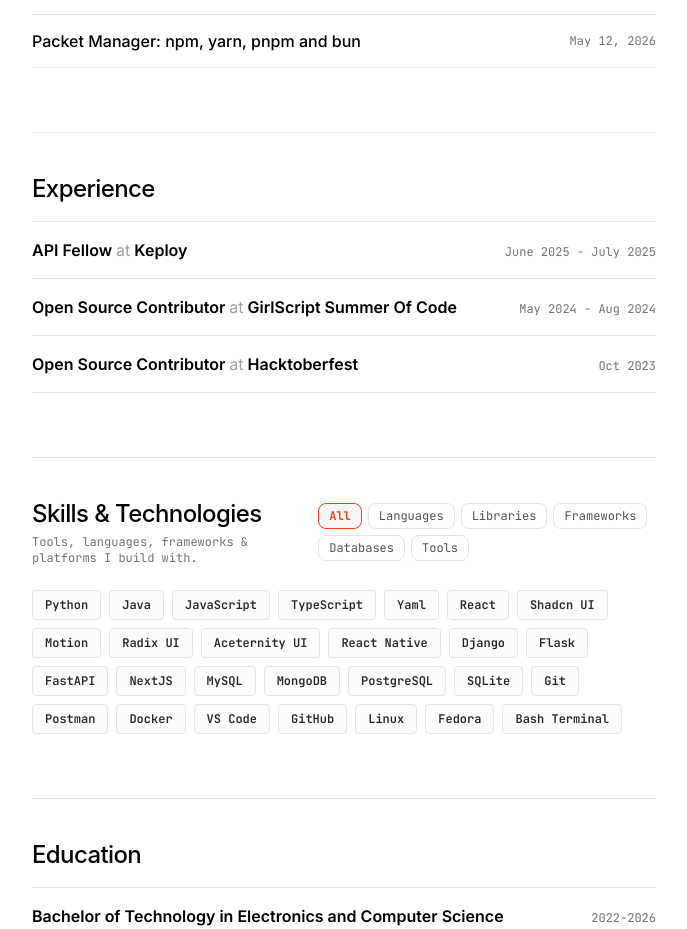
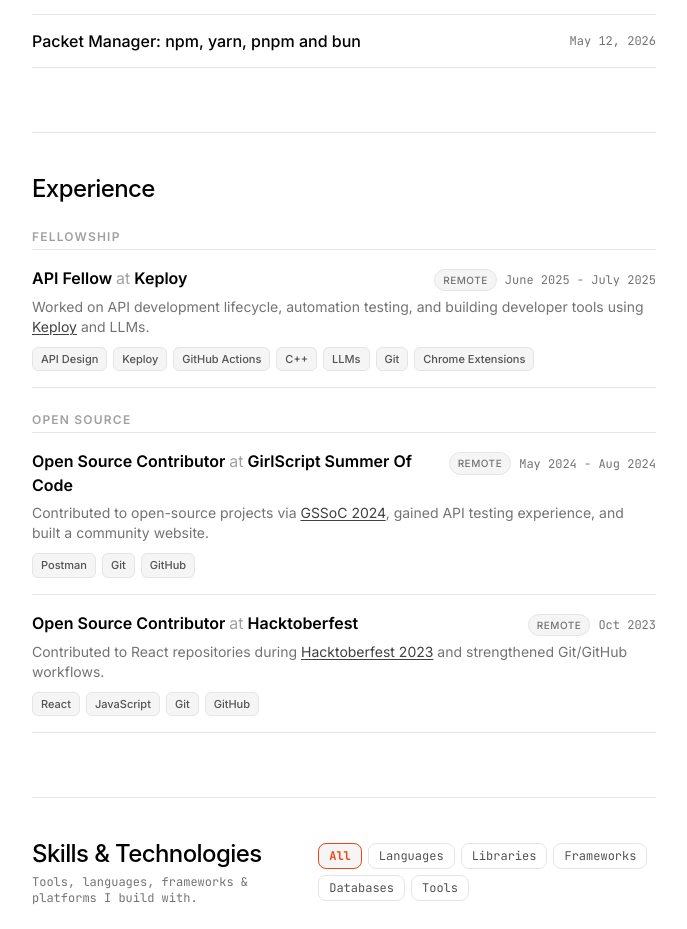
Before and after one commit to eatulrajput/my-website, a Next.js app: page / in a window 1280 px wide. Shown: the part 924-1853 px from the top of the page, without its empty margins (296-983 px from the left). Built offline with nearby package versions, Linux system fonts and the light colour scheme.

Commit message:
feat: group experiences by category and add location, description, and skills metadata

```diff
--- a/src/components/Home/Experience.tsx
+++ b/src/components/Home/Experience.tsx
@@ -1,15 +1,22 @@
-import { experienceData } from "@/data/ExperienceData";
+import { groupedExperienceData } from "@/data/ExperienceData";
 
 const Experience = () => {
   return (
-    <section id="experience" className="flex flex-col gap-4 text-left border-t border-neutral-200 dark:border-neutral-800 pt-10">
+    <section id="experience" className="flex flex-col gap-6 text-left border-t border-neutral-200 dark:border-neutral-800 pt-10">
       <h2 className="text-2xl font-medium tracking-tight text-black dark:text-white font-sans">
         Experience
       </h2>
 
-      {/* Experience Stacked List */}
+      {groupedExperienceData.map((group) => (
+        <div key={group.category} className="flex flex-col gap-1">
+          {/* Category sub-heading */}
+          <h3 className="text-xs font-semibold uppercase tracking-widest text-neutral-400 dark:text-neutral-500">
+            {group.category}
+          </h3>
+
+          {/* Items in this category */}
           <div className="flex flex-col divide-y divide-neutral-200 dark:divide-neutral-800 border-y border-neutral-200 dark:border-neutral-800">
-        {experienceData.map((item) => (
+            {group.items.map((item) => (
               <div key={item.id} className="py-4 flex flex-col gap-1.5">
                 <div className="flex flex-col sm:flex-row sm:items-baseline justify-between gap-1">
                   <span className="font-semibold text-base text-black dark:text-white">
@@ -23,13 +30,39 @@
                       {item.OrganisationName}
                     </a>
                   </span>
-              <span className="text-xs font-mono text-neutral-500 dark:text-neutral-400 shrink-0">
+                  <div className="flex items-center gap-2 shrink-0">
+                    {item.location && (
+                      <span className="text-[10px] font-medium uppercase tracking-wider px-2 py-0.5 rounded-full bg-neutral-100 dark:bg-neutral-800 text-neutral-500 dark:text-neutral-400 border border-neutral-200 dark:border-neutral-700">
+                        {item.location}
+                      </span>
+                    )}
+                    <span className="text-xs font-mono text-neutral-500 dark:text-neutral-400">
                       {item.duration}
                     </span>
                   </div>
                 </div>
+                {item.description && (
+                  <p className="text-sm text-neutral-500 dark:text-neutral-400 [&_a]:underline [&_a]:underline-offset-2 [&_a]:text-neutral-700 dark:[&_a]:text-neutral-300 [&_a]:hover:text-black dark:[&_a]:hover:text-white [&_a]:transition-colors">
+                    {item.description}
+                  </p>
+                )}
+                {item.skills && item.skills.length > 0 && (
+                  <div className="flex flex-wrap gap-1.5 mt-1">
+                    {item.skills.map((skill) => (
+                      <span
+                        key={skill}
+                        className="text-[11px] font-medium px-2 py-0.5 rounded-md bg-neutral-100 dark:bg-neutral-800/60 text-neutral-600 dark:text-neutral-400 border border-neutral-200 dark:border-neutral-700/50"
+                      >
+                        {skill}
+                      </span>
                     ))}
                   </div>
+                )}
+              </div>
+            ))}
+          </div>
+        </div>
+      ))}
     </section>
   );
 };
--- a/src/data/ExperienceData.tsx
+++ b/src/data/ExperienceData.tsx
@@ -1,4 +1,12 @@
 import { IconBriefcase } from "@tabler/icons-react";
+
+export type ExperienceCategory = "Work Experience" | "Fellowship" | "Open Source";
+
+export const categoryDisplayOrder: ExperienceCategory[] = [
+  "Work Experience",
+  "Fellowship",
+  "Open Source",
+];
 
 export interface ExperienceItem {
   id: string | number;
@@ -7,6 +15,10 @@
   duration: string;
   startDate: string; // YYYY-MM format for comparison
   endDate?: string;   // YYYY-MM format or "Present"
+  category: ExperienceCategory;
+  location?: "Remote" | "On-site" | "Hybrid";
+  description?: React.ReactNode;
+  skills?: string[];
   OrgWebsiteLink?: string;
   OrganizationLogo?: string;
   icon?: React.ReactNode;
@@ -22,8 +34,12 @@
     duration: "June 2025 - July 2025",
     startDate: "2025-06",
     endDate: "2025-07",
+    location: "Remote",
+    category: "Fellowship",
+    description: (<>Worked on API development lifecycle, automation testing, and building developer tools using <a href="https://keploy.io/" target="_blank" rel="noopener noreferrer">Keploy</a> and LLMs.</>),
     OrgWebsiteLink: "https://keploy.io/",
     OrganizationLogo: "/logos/keploy.svg",
+    skills: ["API Design", "Keploy", "GitHub Actions", "C++", "LLMs", "Git", "Chrome Extensions"],
     details: (
       <div>
         <ul className="text-muted-foreground list-disc space-y-1.5 pl-4 text-sm md:space-y-2 md:text-lg">
@@ -59,8 +75,12 @@
     duration: "May 2024 - Aug 2024",
     startDate: "2024-05",
     endDate: "2024-08",
+    location: "Remote",
+    category: "Open Source",
+    description: (<>Contributed to open-source projects via <a href="https://gssoc.girlscript.org/" target="_blank" rel="noopener noreferrer">GSSoC 2024</a>, gained API testing experience, and built a community website.</>),
     OrgWebsiteLink: "https://gssoc.girlscript.org/",
     OrganizationLogo: "/logos/gssoc.svg",
+    skills: ["Postman", "Git", "GitHub"],
     details: (
       <div>
         <ul className="text-muted-foreground list-disc space-y-1.5 pl-4 text-sm md:space-y-2 md:text-base">
@@ -87,8 +107,12 @@
     duration: "Oct 2023",
     startDate: "2023-10",
     endDate: "2023-10",
+    location: "Remote",
+    category: "Open Source",
+    description: (<>Contributed to React repositories during <a href="https://hacktoberfest.com/" target="_blank" rel="noopener noreferrer">Hacktoberfest 2023</a> and strengthened Git/GitHub workflows.</>),
     OrgWebsiteLink: "https://hacktoberfest.com/",
     OrganizationLogo: "/logos/hacktoberfest.svg",
+    skills: ["React", "JavaScript", "Git", "GitHub"],
     details: (
       <div>
         <ul className="text-muted-foreground list-disc space-y-1.5 pl-4 text-sm md:space-y-2 md:text-base">
@@ -126,3 +150,25 @@
 };
 
 export const experienceData = getSortedExperienceData(rawExperienceData);
+
+/**
+ * Groups experiences by category, preserving sort order within each group.
+ */
+export const getGroupedExperience = (
+  items: ExperienceItem[]
+): { category: ExperienceCategory; items: ExperienceItem[] }[] => {
+  const sorted = getSortedExperienceData(items);
+  const groups = new Map<ExperienceCategory, ExperienceItem[]>();
+
+  for (const item of sorted) {
+    const existing = groups.get(item.category) || [];
+    existing.push(item);
+    groups.set(item.category, existing);
+  }
+
+  return categoryDisplayOrder
+    .filter((cat) => groups.has(cat))
+    .map((cat) => ({ category: cat, items: groups.get(cat)! }));
+};
+
+export const groupedExperienceData = getGroupedExperience(rawExperienceData);
```
Lines whose indentation alone changed are shown as unchanged.
